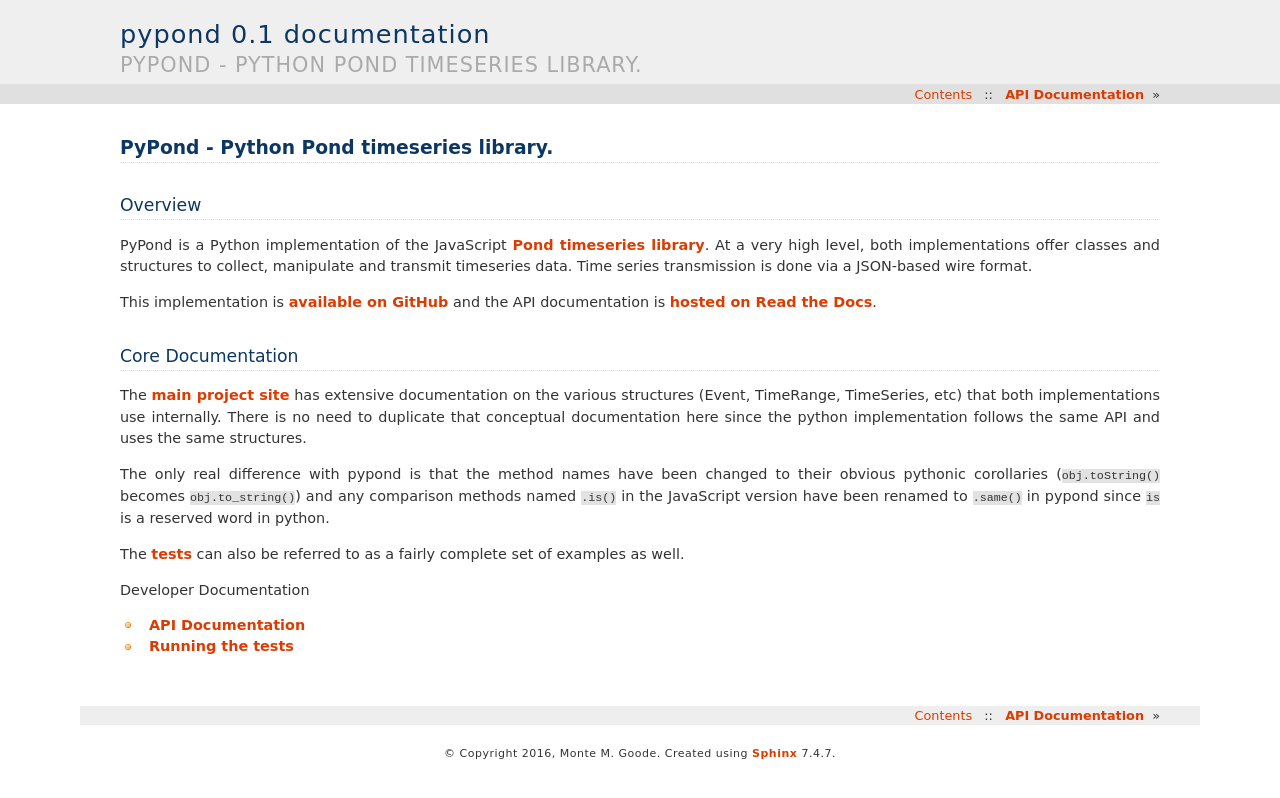
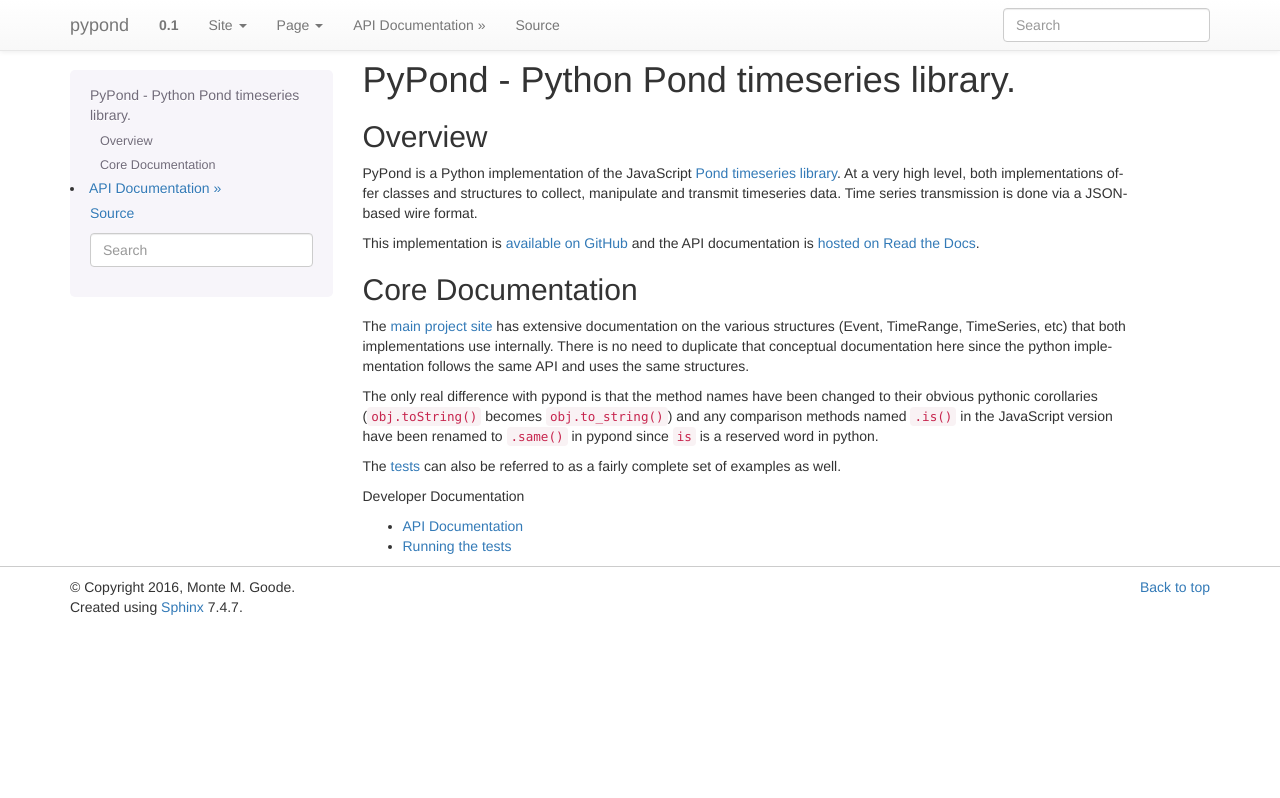
Before and after one commit to esnet/pypond, a Sphinx documentation site: the page built from docs/source/index.rst, in a window 1280 px wide. Shown: the top 798 px of the page. Built offline with Sphinx 7.4.7, drawn with Linux system fonts in a browser that asks for light colours.

Commit message:
Start adding in ESnet pages directives.

```diff
--- a/docs/source/conf.py
+++ b/docs/source/conf.py
@@ -141,8 +141,12 @@
 
 if not on_rtd:
     # For building locally and the github gh-pages hosting business.
-    html_theme = 'haiku'
     templates_path = ['_esnet/templates']
+    exclude_patterns = ['_build', '_esnet']
+    html_theme = 'bootstrap'
+    html_theme_path = sphinx_bootstrap_theme.get_html_theme_path()
+
+    html_favicon = "_esnet/static/favicon.ico"
 else:
     # use default on RTD so it'll use the RTD theme
     html_theme = 'default'
```
Also changed, not shown: 1 other file.
